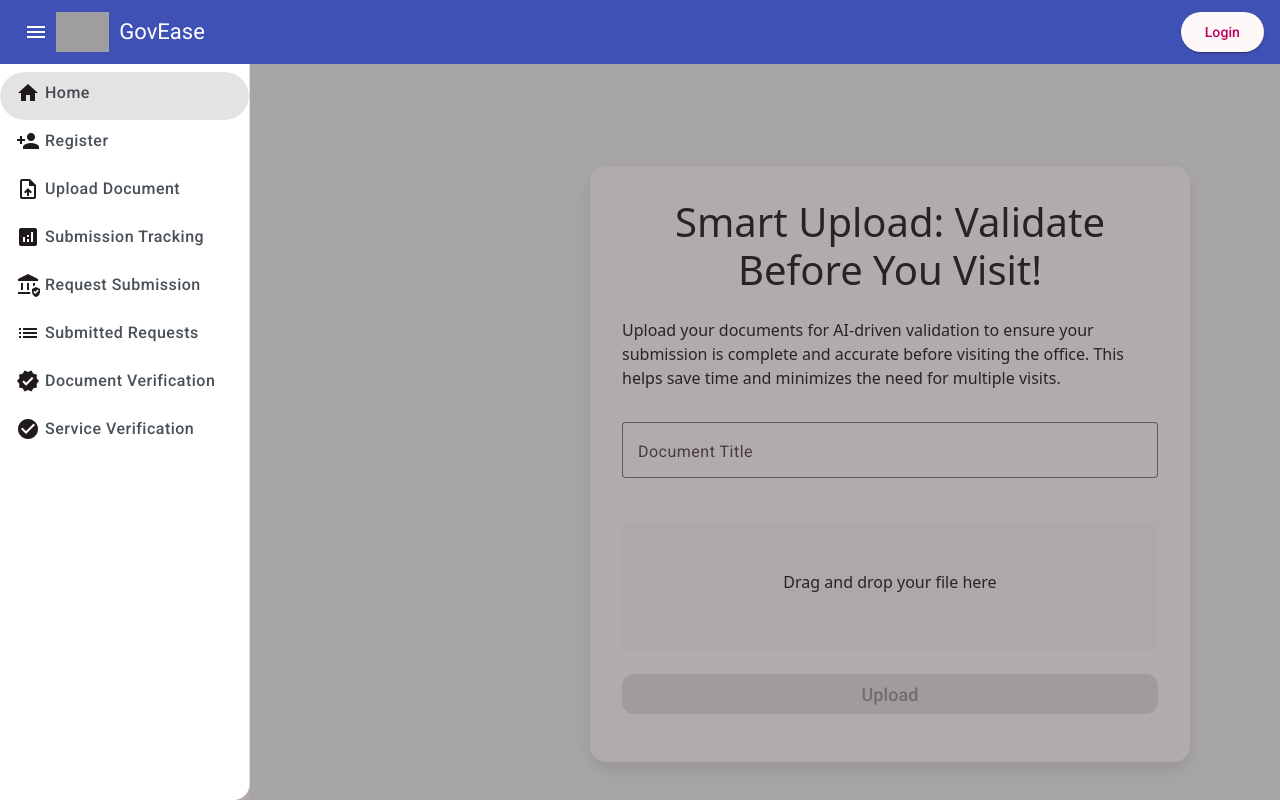
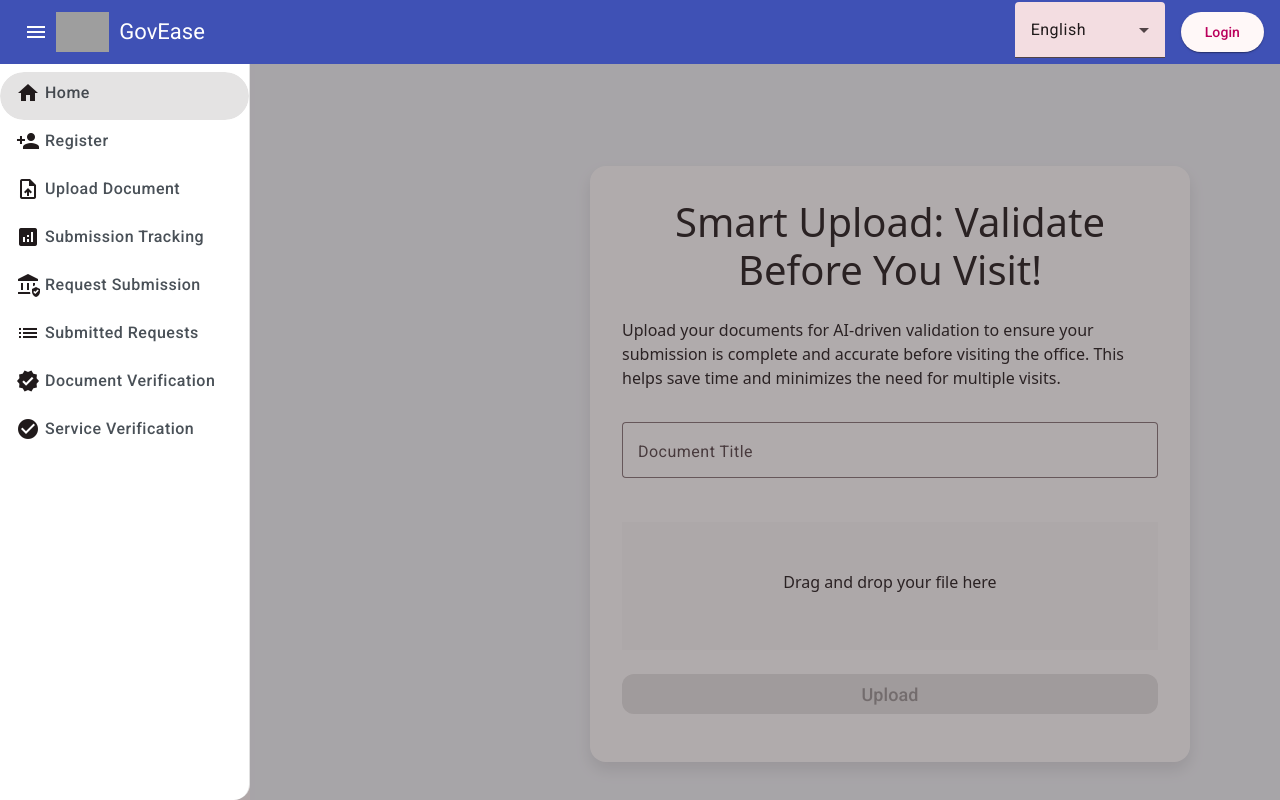
Before and after one commit to lathesram/GovEase, an Angular app: page /upload-document in a window 1280 px wide. Built offline with nearby package versions, Linux system fonts and the light colour scheme; grey boxes are pictures that could not be loaded.

Commit message:
[IXR-14]: Language dropdown added

```diff
--- a/src/app/nav/nav.component.html
+++ b/src/app/nav/nav.component.html
@@ -5,6 +5,15 @@
   <img src="assets/logo.png" alt="GovEase Logo" class="logo" />
   <span>GovEase</span>
   <span class="spacer"></span>
+
+  <mat-form-field appearance="fill" class="language-dropdown mt-3">
+    <mat-select [(value)]="selectedLanguage" (selectionChange)="changeLanguage($event.value)">
+      <mat-option value="en">English</mat-option>
+      <mat-option value="ta">தமிழ்</mat-option>
+      <mat-option value="si">සිංහල</mat-option>
+    </mat-select>
+  </mat-form-field>
+
   <button mat-raised-button color="accent" (click)="openLoginDialog()">Login</button>
 </mat-toolbar>
 
--- a/src/app/nav/nav.component.scss
+++ b/src/app/nav/nav.component.scss
@@ -82,3 +82,8 @@ mat-sidenav-container {
 .spacer {
   flex: 1;
 }
+
+.language-dropdown {
+  width: 150px;
+  margin-right: 1rem;
+}
--- a/src/app/nav/nav.component.ts
+++ b/src/app/nav/nav.component.ts
@@ -9,9 +9,20 @@ import { LoginComponent } from '../login/login.component';
   styleUrls: ['./nav.component.scss'],
 })
 export class NavComponent {
-  constructor(private dialog: MatDialog) {}
+  selectedLanguage: string = 'en';
+
+  constructor(private dialog: MatDialog) {
+    // this.translate.addLangs(['en', 'ta', 'si']);
+    // this.translate.setDefaultLang(this.selectedLanguage);
+  }
 
   openLoginDialog() {
     this.dialog.open(LoginComponent);
   }
+
+  changeLanguage(lang: string): void {
+    // this.translate.use(lang);
+    this.selectedLanguage = lang;
+    console.log(`Language changed to: ${lang}`);
+  }
 }
```
